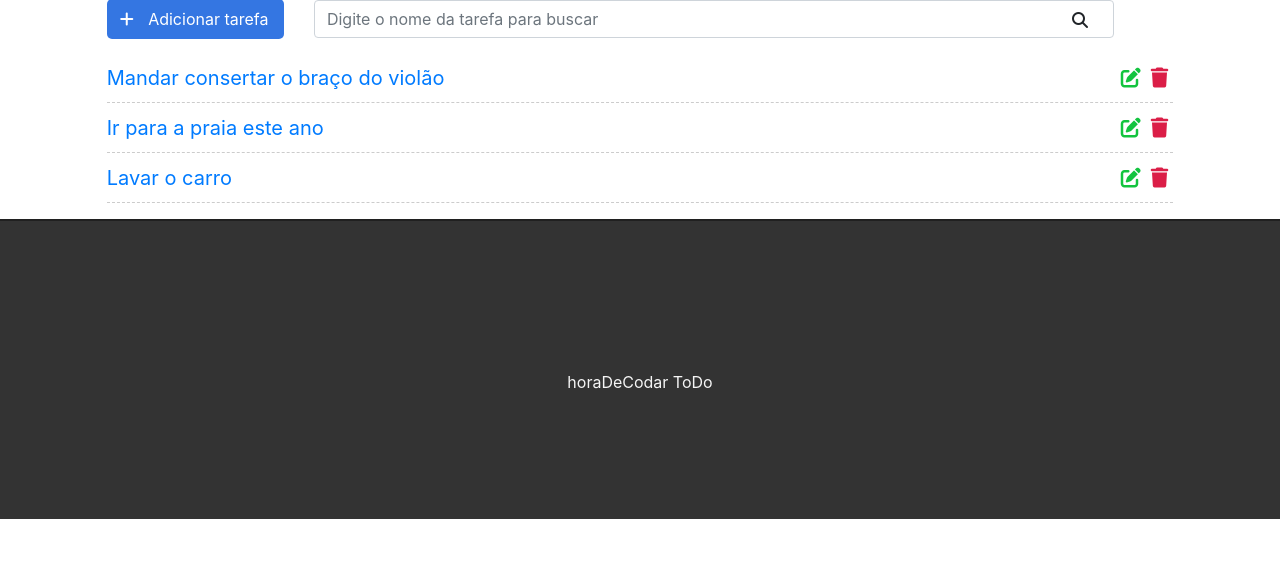
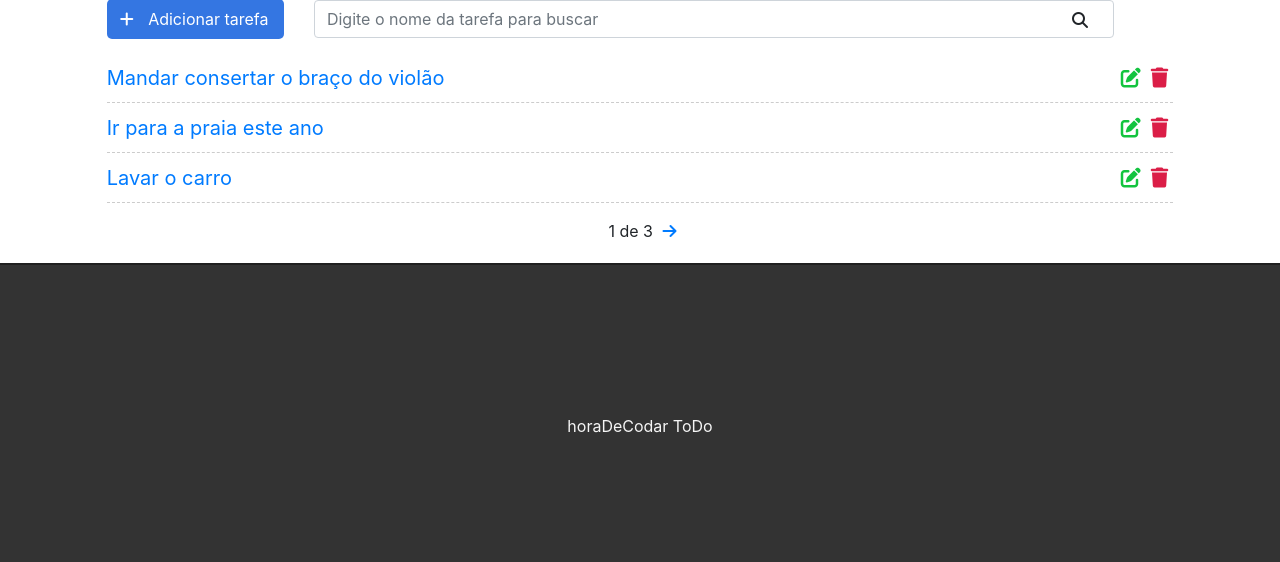
Before and after one commit to bartoalheiros/django, a Django app: page / in a window 1280 px wide. Shown: the part 148-710 px from the top of the page. Run offline with Django 5.2, Linux system fonts and the light colour scheme; data comes from the database, SQL or seed files in the repository; both versions use the stored data as it was after the commit; some libraries are stand-ins or nearby versions.

Commit message:
paginacao

```diff
--- a/todo/tasks/static/css/styles.css
+++ b/todo/tasks/static/css/styles.css
@@ -122,3 +122,20 @@ ul.messages {
 ul.messages li {
     list-style: none;
 }
+
+/* Paginação */
+
+.pagination {
+    margin-bottom: 20px;
+}
+
+.step-links {
+    position: relative;
+    margin-left: auto;
+    margin-right: auto;
+}
+
+.step-links .current {
+    margin-left: 5px;
+    margin-right: 5px;
+}
--- a/todo/tasks/templates/tasks/list.html
+++ b/todo/tasks/templates/tasks/list.html
@@ -29,7 +29,19 @@
         {% endfor %}
     </ul>
     <div class="pagination">
+        <span class="step-links">
+            {% if tasks.has_previous %}
+                <a href="?page={{ tasks.previous_page_number }}"><i class="fa-solid fa-arrow-left"></i></a>
+            {% endif %}
 
+            <span class="current">
+                {{ tasks.number }} de {{ tasks.paginator.num_pages }}
+            </span>
+
+            {% if tasks.has_next %}
+                <a href="?page={{ tasks.next_page_number }}"><i class="fa-solid fa-arrow-right"></i></a>
+            {% endif %}
+        </span>
     </div>
 </div>
 {% endblock %}
```
Also changed, not shown: todo/tasks/views.py (+4 -3 lines), todo/db.sqlite3.
